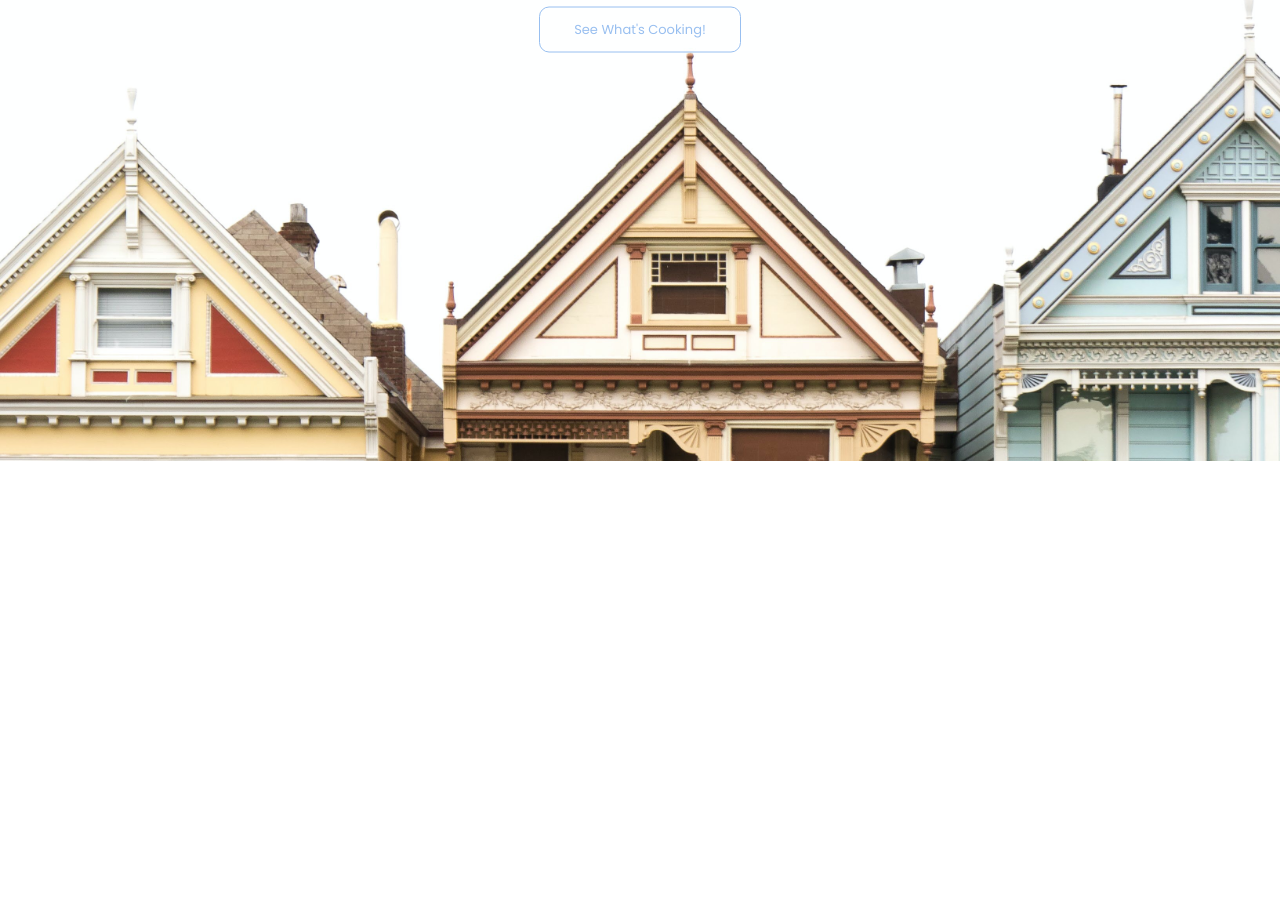
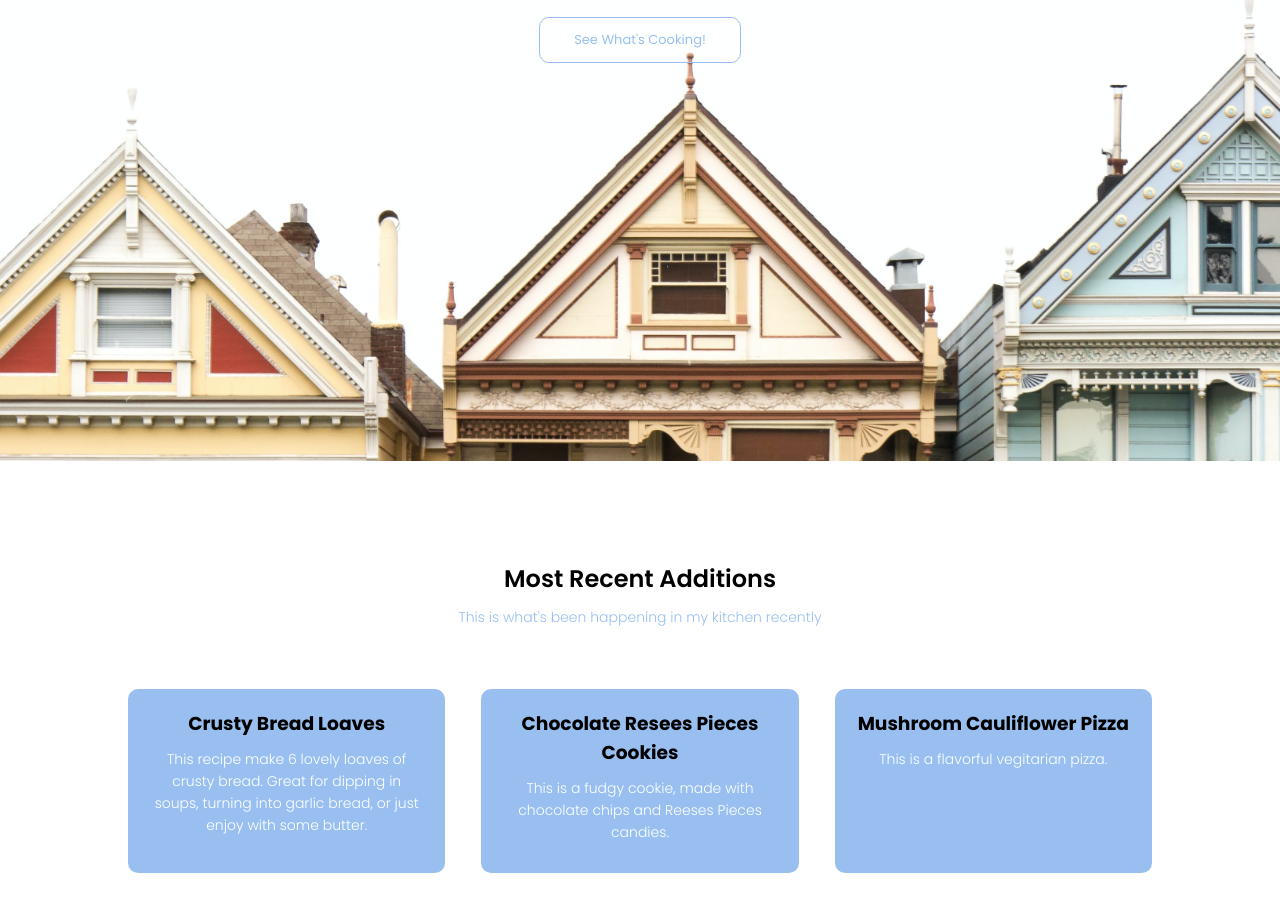
Before and after one commit to LeesahMasko/littleKitchenSF, a plain HTML site: page index.html in a window 1280 px wide. Shown: the part 339-1263 px from the top of the page. Before the commit the page ends 800 px from the top, so only its background shows below. Drawn offline with Linux system fonts and the light colour scheme.

Commit message:
adding more elements to the landing page

```diff
--- a/index.html
+++ b/index.html
@@ -35,6 +35,26 @@
     </div>
 
     </section>
+
+    <section class="mostRecent">
+        <h1>Most Recent Additions</h1>
+        <p>This is what's been happening in my kitchen recently</p>
+
+        <div class="row">
+            <div class="most-recent">
+                <h3>Crusty Bread Loaves</h3>
+                <p class="text-inside-boxes">This recipe make 6 lovely loaves of crusty bread.  Great for dipping in soups, turning into garlic bread, or just enjoy with some butter.</p>
+            </div>
+            <div class="most-recent">
+                <h3>Chocolate Resees Pieces Cookies</h3>
+                <p class="text-inside-boxes">This is a fudgy cookie, made with chocolate chips and Reeses Pieces candies. </p>
+            </div>
+            <div class="most-recent">
+                <h3>Mushroom Cauliflower Pizza</h3>
+                <p class="text-inside-boxes">This is a flavorful vegitarian pizza.</p>
+            </div>
+        </div>
+    </section>
 <!------Open and close menu on smaller screen----->
 <script>
     var navLinks = document.getElementById("navLinks");
--- a/styles.css
+++ b/styles.css
@@ -136,3 +136,49 @@ nav .fa{
     }
 
 }
+
+/* <------Most Recent------> */
+
+.mostRecent{
+    width:80%;
+    margin: auto;
+    text-align: center;
+    padding-top:100px;
+}
+
+h1{
+    font-size: 36;
+    font-weight: 600;
+}
+
+.text-inside-boxes{
+    color:white;
+    font-size: 14px;
+    font-weight: 300;
+    line-height: 22px;
+    padding: 10px;
+}
+
+p{
+    color:rgb(152, 191, 240);
+    font-size: 14px;
+    font-weight: 300;
+    line-height: 22px;
+    padding: 10px;
+}
+
+.row{
+    margin-top:5%;
+    display:flex;
+    justify-content: space-between;
+
+}
+
+.most-recent{
+    flex-basis: 31%;
+    background: rgb(152, 191, 240);
+    border-radius: 10px;
+    margin-bottom: 5%;
+    padding:20px 12px;
+    box-sizing: border-box;
+}
```
